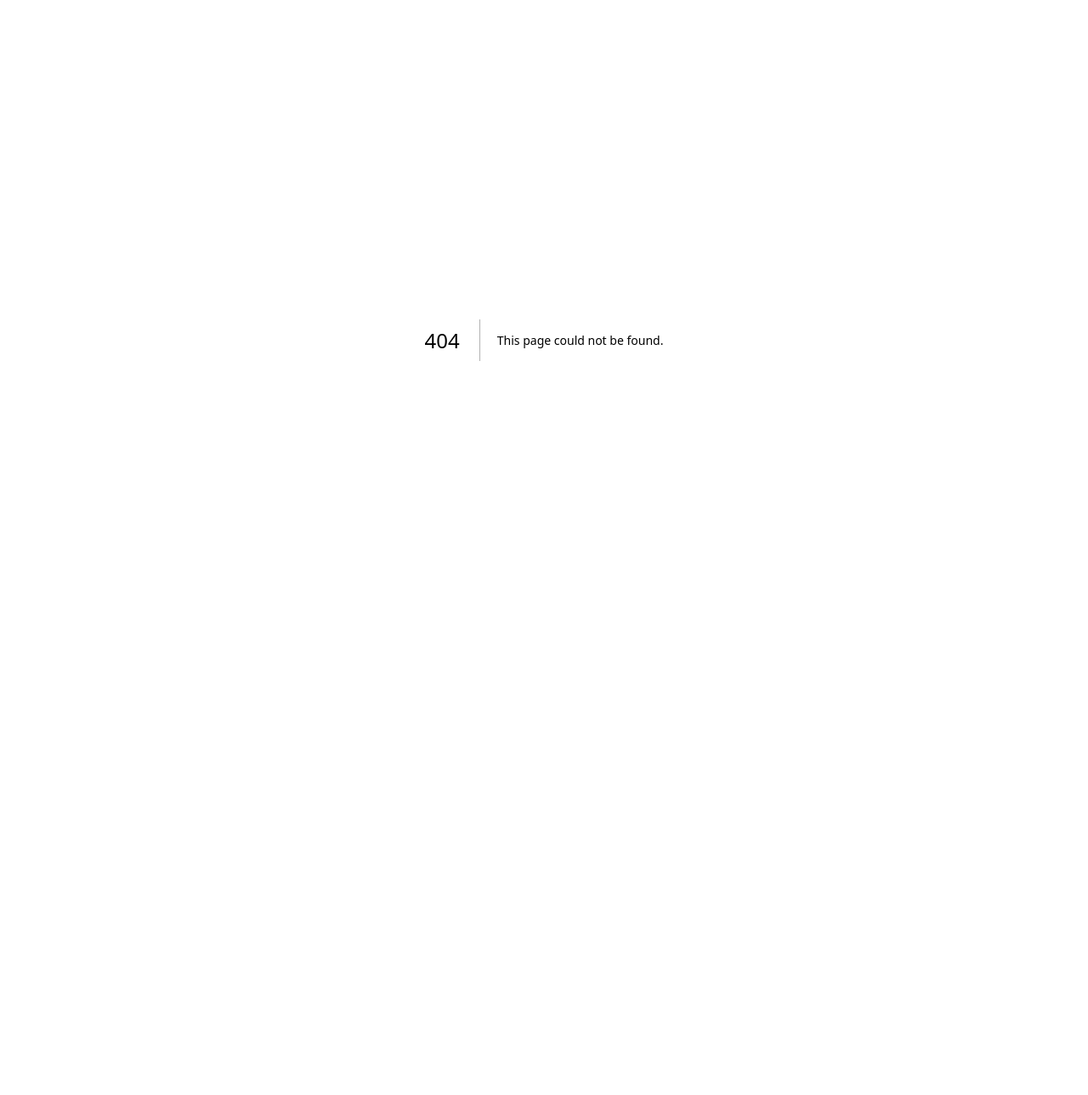
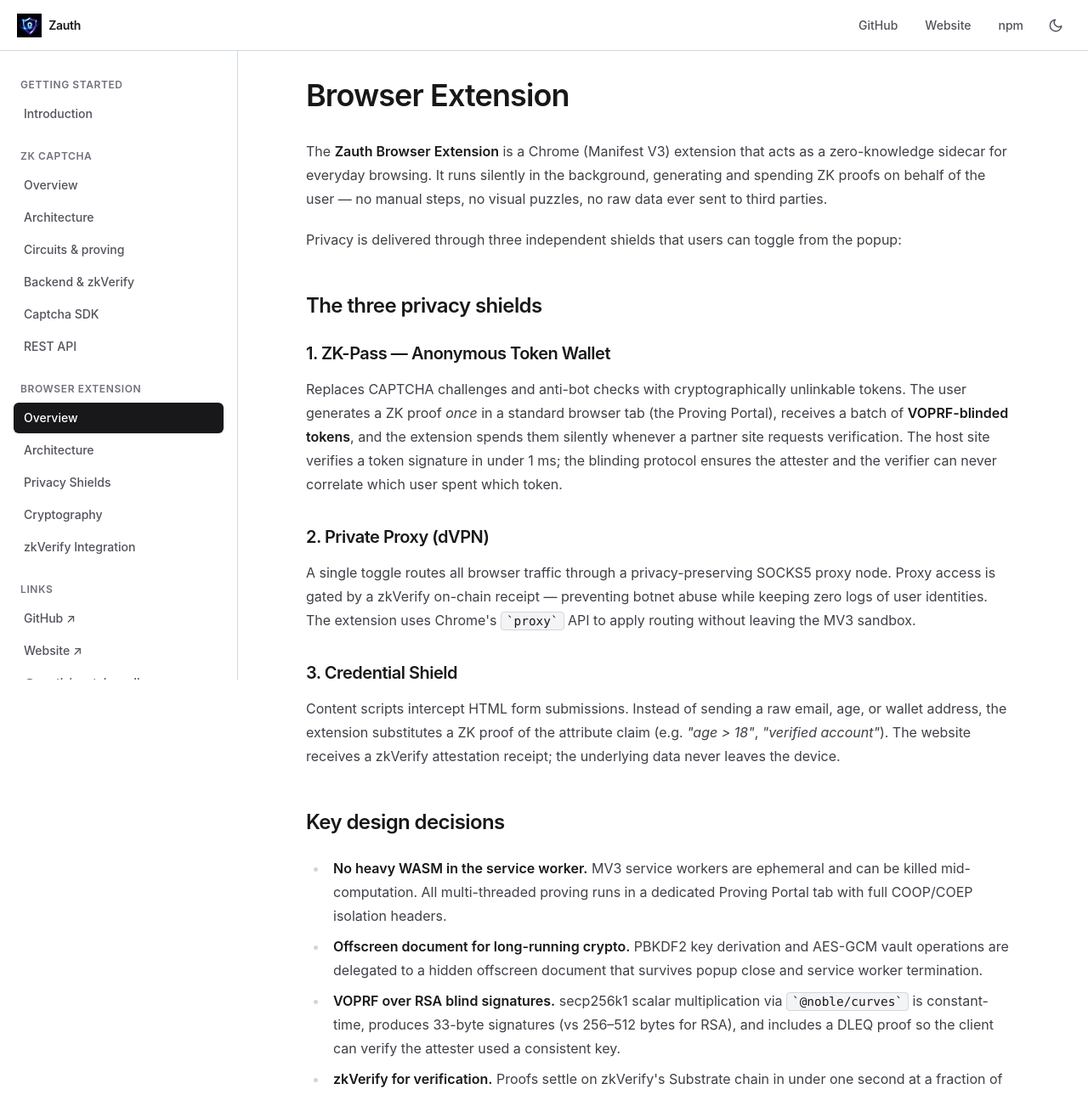
Before and after one commit to Zauth-HQ/zauth-docs, a Next.js app: page /docs/browser-extension in a window 1280 px wide. Before the commit this address had no page. Shown: the top 1289 px of the page at 85% size. Before the commit the page ends 800 px from the top, so only its background shows below. Built offline with nearby package versions, Linux system fonts and the light colour scheme.

Commit message:
docs(browser-extension): add overview page with three privacy shields

```diff
--- /dev/null
+++ b/app/docs/browser-extension/page.tsx
@@ -0,0 +1,94 @@
+import type { Metadata } from 'next';
+import Link from 'next/link';
+import { Prose } from '@/components/Prose';
+
+export const metadata: Metadata = {
+  title: 'Browser Extension — Overview',
+};
+
+export default function BrowserExtensionOverviewPage() {
+  return (
+    <Prose>
+      <h1>Browser Extension</h1>
+      <p>
+        The <strong>Zauth Browser Extension</strong> is a Chrome (Manifest V3) extension that acts as a
+        zero-knowledge sidecar for everyday browsing. It runs silently in the background, generating and
+        spending ZK proofs on behalf of the user — no manual steps, no visual puzzles, no raw data ever
+        sent to third parties.
+      </p>
+      <p>
+        Privacy is delivered through three independent shields that users can toggle from the popup:
+      </p>
+
+      <h2>The three privacy shields</h2>
+
+      <h3>1. ZK-Pass — Anonymous Token Wallet</h3>
+      <p>
+        Replaces CAPTCHA challenges and anti-bot checks with cryptographically unlinkable tokens. The user
+        generates a ZK proof <em>once</em> in a standard browser tab (the Proving Portal), receives a batch
+        of <strong>VOPRF-blinded tokens</strong>, and the extension spends them silently whenever a partner
+        site requests verification. The host site verifies a token signature in under 1 ms; the blinding
+        protocol ensures the attester and the verifier can never correlate which user spent which token.
+      </p>
+
+      <h3>2. Private Proxy (dVPN)</h3>
+      <p>
+        A single toggle routes all browser traffic through a privacy-preserving SOCKS5 proxy node. Proxy
+        access is gated by a zkVerify on-chain receipt — preventing botnet abuse while keeping zero logs of
+        user identities. The extension uses Chrome&apos;s <code>proxy</code> API to apply routing without
+        leaving the MV3 sandbox.
+      </p>
+
+      <h3>3. Credential Shield</h3>
+      <p>
+        Content scripts intercept HTML form submissions. Instead of sending a raw email, age, or wallet
+        address, the extension substitutes a ZK proof of the attribute claim (e.g.{' '}
+        <em>&quot;age &gt; 18&quot;</em>, <em>&quot;verified account&quot;</em>). The website receives
+        a zkVerify attestation receipt; the underlying data never leaves the device.
+      </p>
+
+      <h2>Key design decisions</h2>
+      <ul>
+        <li>
+          <strong>No heavy WASM in the service worker.</strong> MV3 service workers are ephemeral and can be
+          killed mid-computation. All multi-threaded proving runs in a dedicated Proving Portal tab with full
+          COOP/COEP isolation headers.
+        </li>
+        <li>
+          <strong>Offscreen document for long-running crypto.</strong> PBKDF2 key derivation and AES-GCM
+          vault operations are delegated to a hidden offscreen document that survives popup close and service
+          worker termination.
+        </li>
+        <li>
+          <strong>VOPRF over RSA blind signatures.</strong> secp256k1 scalar multiplication via{' '}
+          <code>@noble/curves</code> is constant-time, produces 33-byte signatures (vs 256–512 bytes for
+          RSA), and includes a DLEQ proof so the client can verify the attester used a consistent key.
+        </li>
+        <li>
+          <strong>zkVerify for verification.</strong> Proofs settle on zkVerify&apos;s Substrate chain in
+          under one second at a fraction of the gas cost of on-EVM verification.
+        </li>
+      </ul>
+
+      <h2>Where to read next</h2>
+      <ul>
+        <li>
+          <Link href="/docs/browser-extension/architecture">Architecture</Link> — MV3 component diagram,
+          IPC protocol, and component responsibilities.
+        </li>
+        <li>
+          <Link href="/docs/browser-extension/shields">Privacy Shields</Link> — Deep dive into ZK-Pass,
+          dVPN proxy, and Credential Shield flows.
+        </li>
+        <li>
+          <Link href="/docs/browser-extension/cryptography">Cryptography</Link> — VOPRF (RFC 9530), DLEQ
+          proofs, vault encryption, and Noir domain nullifiers.
+        </li>
+        <li>
+          <Link href="/docs/browser-extension/zkverify">zkVerify Integration</Link> — How proofs are
+          submitted, aggregated, and attested on-chain.
+        </li>
+      </ul>
+    </Prose>
+  );
+}
```
